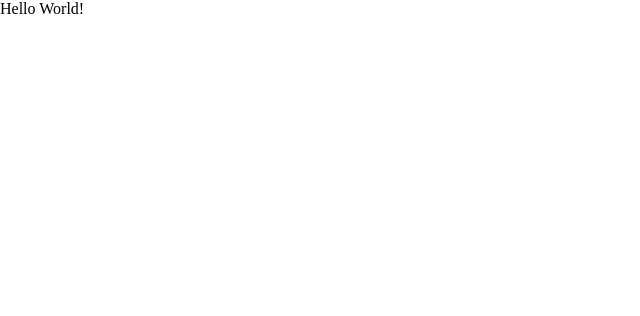
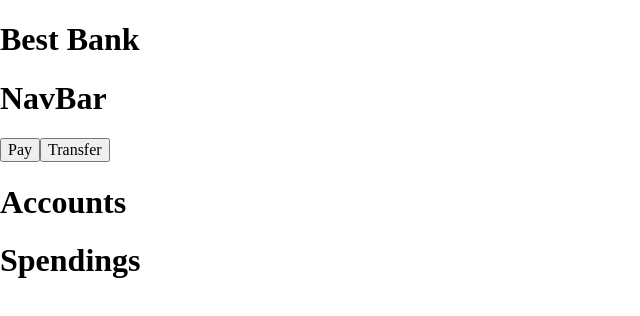
Before and after one commit to tak40/best-bank, a React (Vite) app: page / in a window 1280 px wide. Shown: the top 316 px of the page, without its empty margins (0-640 px from the left). Built offline with nearby package versions, Linux system fonts and the light colour scheme.

Commit message:
Implement Basic UI Component Structure as per Figma Design

```diff
--- a/src/App.jsx
+++ b/src/App.jsx
@@ -1,7 +1,20 @@
+/** @format */
+
 import React from 'react'
+import Accounts from './components/Accounts'
+import ButtonSection from './components/ButtonSection'
+import Header from './components/Header'
+import Spendings from './components/Spendings'
 
 function App() {
-  return <div>Hello World!</div>
+    return (
+        <>
+            <Header />
+            <ButtonSection />
+            <Accounts />
+            <Spendings />
+        </>
+    )
 }
 
 export default App
--- a/src/components/Accounts.jsx
+++ b/src/components/Accounts.jsx
@@ -1,58 +1,10 @@
 /** @format */
+import React from 'react'
 
-const accounts = [
-    {
-        id: 1,
-        title: 'Main Account',
-        balance: '6700.56',
-        spendings: [
-            {
-                category: 'Rent',
-                spent: '1450',
-            },
-            {
-                category: 'Groceries',
-                spent: '564',
-            },
-            {
-                category: 'Restaurants',
-                spent: '123',
-            },
-            {
-                category: 'Transport',
-                spent: '81',
-            },
-            {
-                category: 'Internet',
-                spent: '50',
-            },
-        ],
-    },
-    {
-        id: 2,
-        title: 'Expenses',
-        balance: '5134.63',
-        spendings: [
-            {
-                category: 'Netflix',
-                spent: '19.99',
-            },
-            {
-                category: 'HBO Max',
-                spent: '14.99',
-            },
-            {
-                category: 'Setapp',
-                spent: '9.99',
-            },
-        ],
-    },
-    {
-        id: 3,
-        title: 'Savings',
-        balance: '36500.12',
-        spendings: [],
-    },
-]
+function Accounts() {
+    return (
+        <h1>Accounts</h1>
+    )
+}
 
-export default accounts
+export default Accounts
--- /dev/null
+++ b/src/components/ButtonSection.jsx
@@ -0,0 +1,14 @@
+/** @format */
+
+import React from 'react'
+
+function ButtonSection() {
+    return (
+        <div className="button-section">
+            <button className="button-section__button">Pay</button>
+            <button className="button-section__button">Transfer</button>
+        </div>
+    )
+}
+
+export default ButtonSection
--- /dev/null
+++ b/src/components/Header.jsx
@@ -0,0 +1,15 @@
+/** @format */
+
+import React from 'react'
+import NavBar from './NavBar'
+
+function Header() {
+    return (
+        <header>
+            <h1>Best Bank</h1>
+            <NavBar />
+        </header>
+    )
+}
+
+export default Header
--- /dev/null
+++ b/src/components/NavBar.jsx
@@ -0,0 +1,13 @@
+/** @format */
+
+import React from 'react'
+
+function NavBar() {
+    return (
+        <nav>
+            <h1>NavBar</h1>
+        </nav>
+    )
+}
+
+export default NavBar
--- /dev/null
+++ b/src/components/Spendings.jsx
@@ -0,0 +1,9 @@
+/** @format */
+
+import React from 'react'
+
+function Spendings() {
+    return <h1>Spendings</h1>
+}
+
+export default Spendings
```
Also changed, not shown: src/data/AccountsData.jsx (added, +58 -0 lines).
